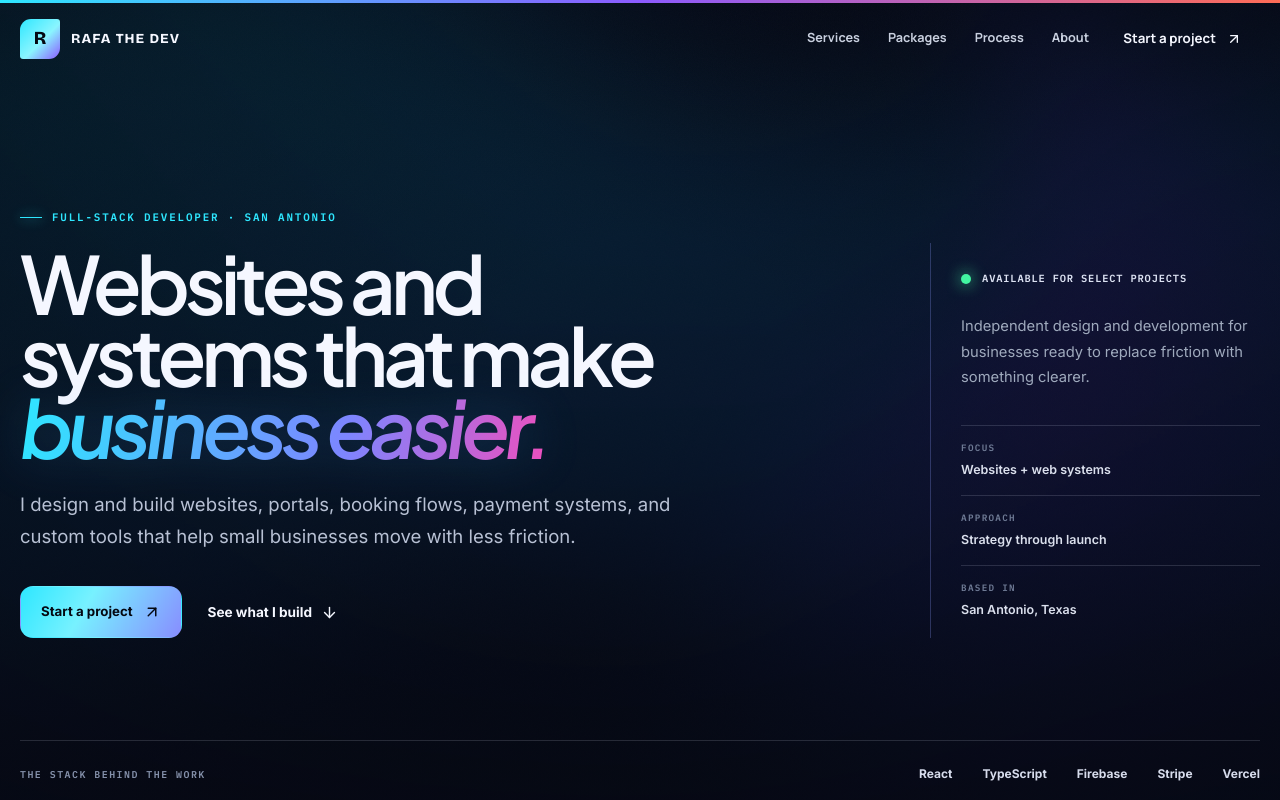
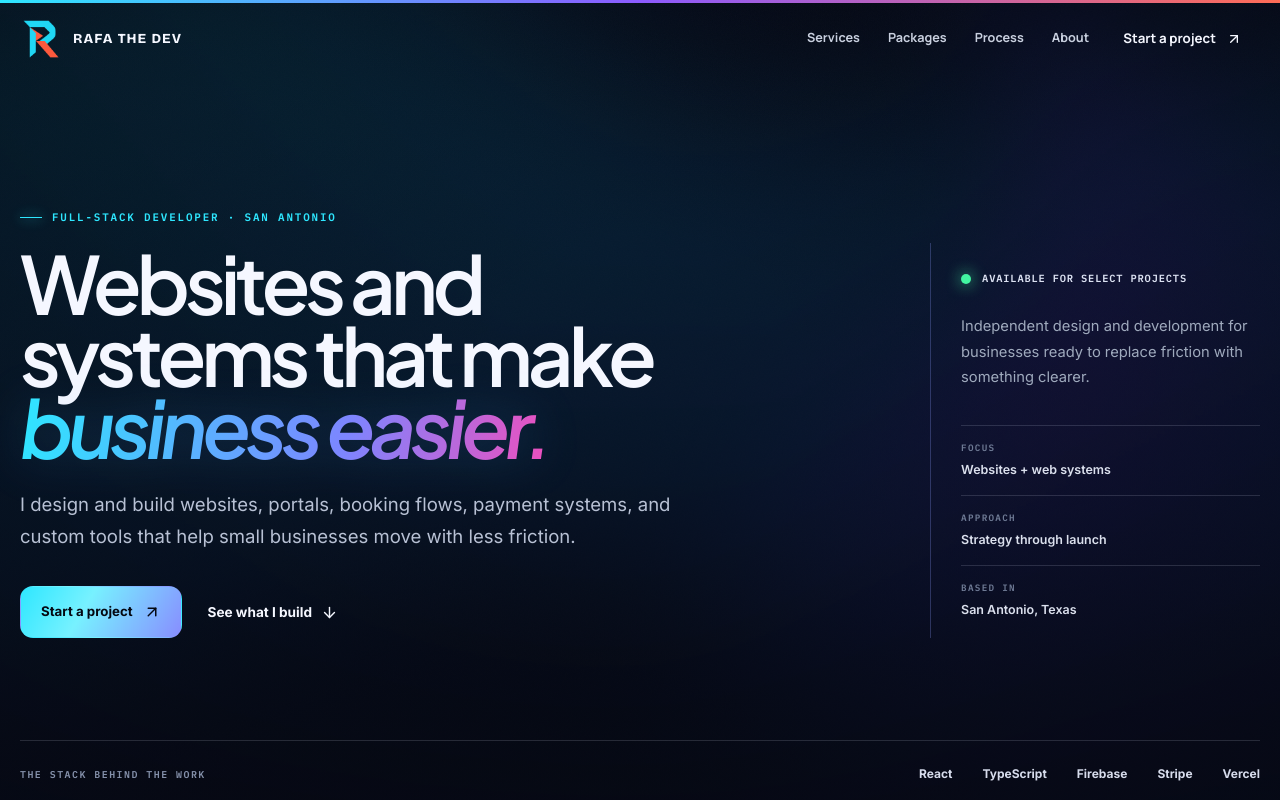
Before and after one commit to webdevRafa/rafa-the-dev, a React (Vite) app: page /#packages in a window 1280 px wide. Shown: the top 800 px of the page. Built offline with nearby package versions, Linux system fonts and the light colour scheme.

Commit message:
Introduce new geometric brand mark

```diff
--- a/index.html
+++ b/index.html
@@ -2,7 +2,7 @@
 <html lang="en">
   <head>
     <meta charset="UTF-8" />
-    <link rel="icon" type="image/svg+xml" href="/favicon.svg" />
+    <link rel="icon" type="image/png" sizes="64x64" href="/favicon.png" />
     <meta name="viewport" content="width=device-width, initial-scale=1.0" />
     <meta name="theme-color" content="#0b0d0c" />
     <meta
--- a/src/App.css
+++ b/src/App.css
@@ -125,12 +125,15 @@
   display: grid;
   flex: 0 0 auto;
   place-items: center;
-  width: 40px;
+  width: 42px;
   aspect-ratio: 1;
-  color: #050812;
-  border-radius: 11px 3px 11px 3px;
-  background: linear-gradient(135deg, var(--rt-cyan), #8af5ff 55%, var(--rt-violet));
-  font: 800 1.15rem/1 var(--rt-font-display);
+}
+
+.brand-mark img {
+  display: block;
+  width: 100%;
+  height: 100%;
+  object-fit: contain;
 }
 
 .brand-copy { display: grid; gap: 2px; }
--- a/src/App.tsx
+++ b/src/App.tsx
@@ -1112,7 +1112,9 @@ function App() {
         </div>
         <div className="footer-grid">
           <Link className="brand footer-brand" to="/#top">
-            <span className="brand-mark">R</span>
+            <span className="brand-mark" aria-hidden="true">
+              <img src="/brand-mark.png" alt="" />
+            </span>
             <span className="brand-copy">
               <strong>RAFA THE DEV</strong>
             </span>
--- a/src/FreeWebsitePage.tsx
+++ b/src/FreeWebsitePage.tsx
@@ -654,7 +654,9 @@ function FreeWebsitePage() {
         </div>
         <div className="footer-grid">
           <Link className="brand footer-brand" to="/#top">
-            <span className="brand-mark">R</span>
+            <span className="brand-mark" aria-hidden="true">
+              <img src="/brand-mark.png" alt="" />
+            </span>
             <span className="brand-copy"><strong>RAFA THE DEV</strong></span>
           </Link>
           <div className="footer-links">
--- a/src/PackagePage.tsx
+++ b/src/PackagePage.tsx
@@ -223,7 +223,7 @@ function PackagePage() {
       </main>
 
       <footer className="package-page-footer page-frame">
-        <Link to="/" className="brand"><span className="brand-mark">R</span><span className="brand-copy"><strong>RAFA THE DEV</strong></span></Link>
+        <Link to="/" className="brand"><span className="brand-mark" aria-hidden="true"><img src="/brand-mark.png" alt="" /></span><span className="brand-copy"><strong>RAFA THE DEV</strong></span></Link>
         <Link to="/#packages">Compare all packages</Link>
       </footer>
     </div>
--- a/src/SiteHeader.tsx
+++ b/src/SiteHeader.tsx
@@ -96,7 +96,9 @@ function SiteHeader() {
       onFocusCapture={() => setHeaderVisible(true)}
     >
       <Link className="brand header-brand" to="/#top" aria-label="Rafa the Dev home">
-        <span className="brand-mark" aria-hidden="true">R</span>
+        <span className="brand-mark" aria-hidden="true">
+          <img src="/brand-mark.png" alt="" />
+        </span>
         <span className="brand-copy">
           <strong>RAFA THE DEV</strong>
         </span>
```
Also changed, not shown: public/brand-mark.png (added), public/favicon.png (added).
